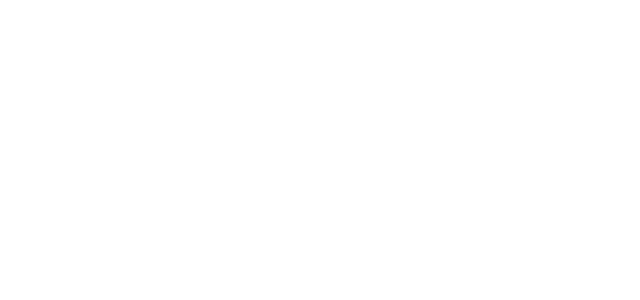
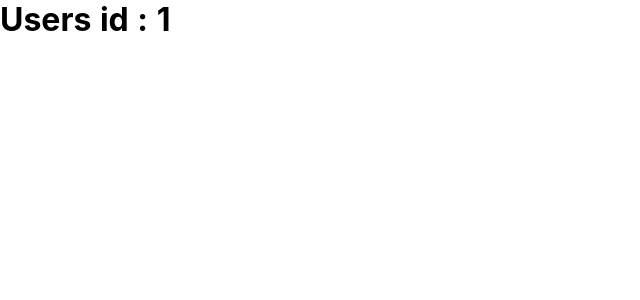
Before and after one commit to beyongbell/nuxt-learning, a Nuxt app: page /users/1 in a window 1280 px wide. Before the commit this address had no page. Shown: the top 300 px of the page, without its empty margins (0-640 px from the left). Built offline with nearby package versions, Linux system fonts and the light colour scheme.

Commit message:
Creating nested pages

```diff
--- /dev/null
+++ b/pages/users/_id/index.vue
@@ -0,0 +1,13 @@
+<template lang="">
+    <div>
+        <h1> Users id : {{ $route.params.id }} </h1>
+    </div>
+</template>
+<script>
+export default {
+
+}
+</script>
+<style lang="">
+
+</style>
--- a/pages/users.vue
+++ b/pages/users/index.vue
@@ -1,6 +1,6 @@
 <template lang="">
     <div>
-        <h1> Users Page </h1>
+        <h1> Hello Users </h1>
     </div>
 </template>
 <script>
```
